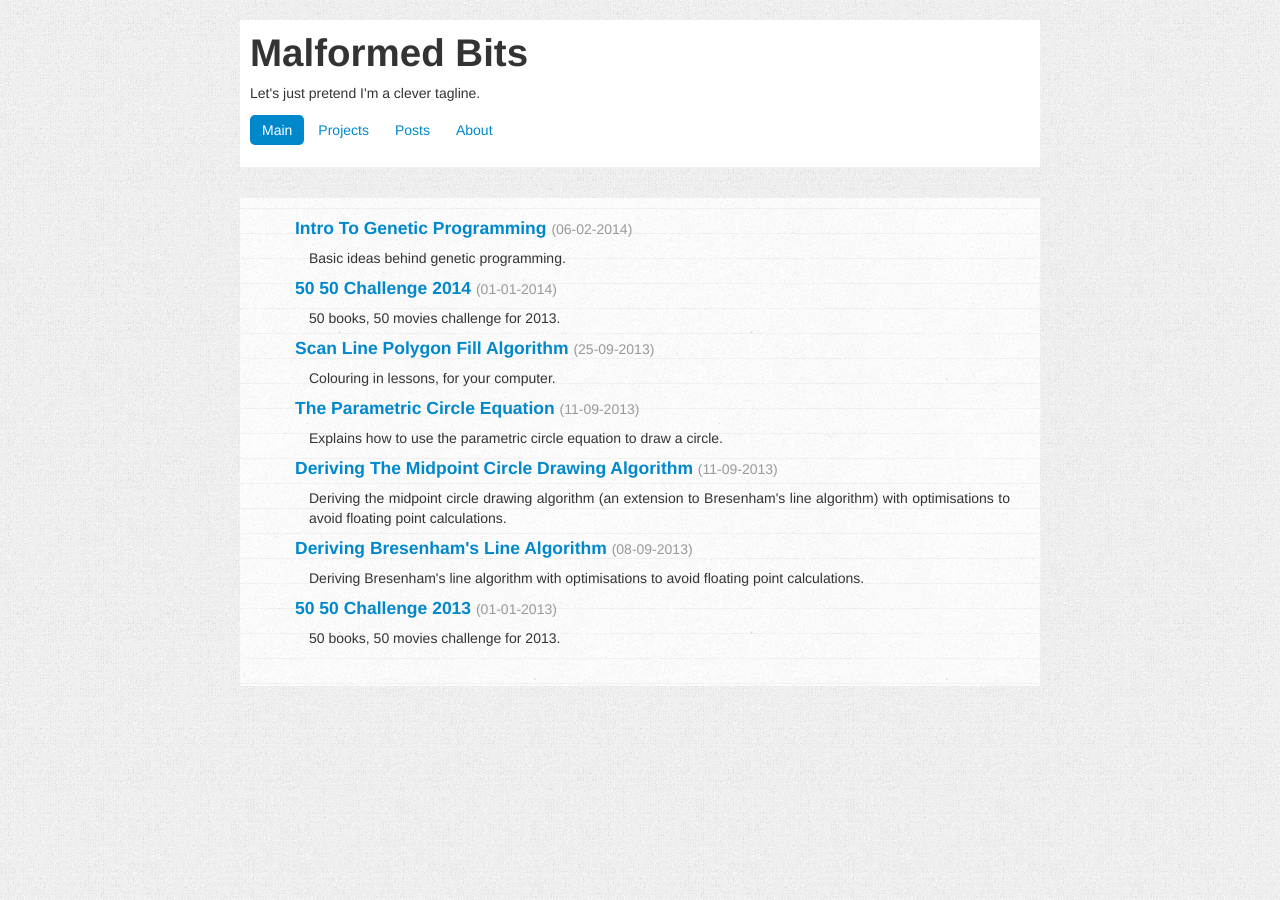
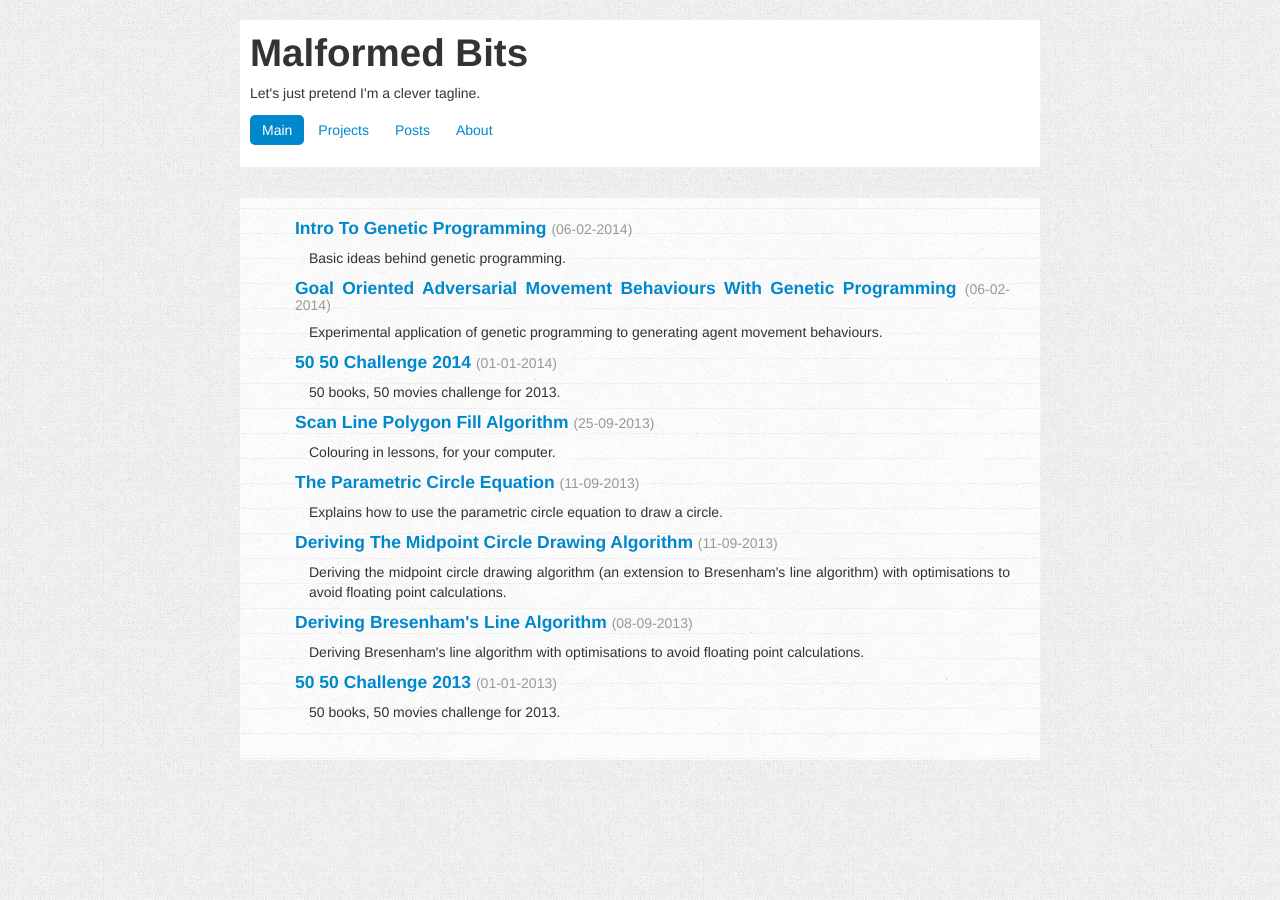
Before and after one commit to charlottepierce/charlottepierce.github.com, a Jekyll site: the page built from archive/index.html, in a window 1280 px wide. Built offline with Jekyll 4.4.1, drawn with Linux system fonts in a browser that asks for light colours; some of the changed lines change nothing that is shown.

Commit message:
Added genetic programming paper from AI for games.
Signed-off-by: Charlotte Pierce <charlotte@malformed-bits.com>

```diff
--- /dev/null
+++ b/_posts/2014-02-06-Goal-Oriented-Adversarial-Movement-Behaviours-with-Genetic-Programming.md
@@ -0,0 +1,20 @@
+---
+layout: perma_post
+summary: Experimental application of genetic programming to generating agent movement behaviours.
+---
+
+_This paper was written as part of high distinction work for HIT3046 Artificial Intelligence for Games at Swinburne University of Technology._
+
+### Abstract ###
+
+Genetic programming has been successfully applied in numerous game-based contexts.
+Though a popular construct in game development, industry tends to favour manually coded rather than generated behaviour trees despite their demonstrated performance.
+
+This work applies genetic programming to determine a behaviour tree capable of moving an agent through an environment to a goal location whilst avoiding detection.
+
+Tests using five alternate game maps show the potential of the technique to solve this problem.
+
+-----
+
+The full paper can be found [here]({{site.url}}/pdf/gp_paper.pdf).
+Code is available on [GitHub](https://github.com/zandomatter/genetic_avoidance) and [Bitbucket](https://bitbucket.org/zandomatter/genetic_avoidance).
--- a/_posts/2014-02-06-Intro-to-Genetic-Programming.md
+++ b/_posts/2014-02-06-Intro-to-Genetic-Programming.md
@@ -105,3 +105,7 @@ Similar to the crossover operation a _mutation point_ in the program tree is ran
 The subtree at this point is removed and 'regrown' using the same random process used for the very first population.
 
 Mutation is typically assigned a very low probability of occurrence (e.g., 1 in 1000) to avoid introducing a detrimental level of randomness into the solution space.
+
+-----
+
+For a practical application of genetic programming, see [this post]({% post_url 2014-02-06-Goal-Oriented-Adversarial-Movement-Behaviours-with-Genetic-Programming %}).
```
Also changed, not shown: 1 other file.
